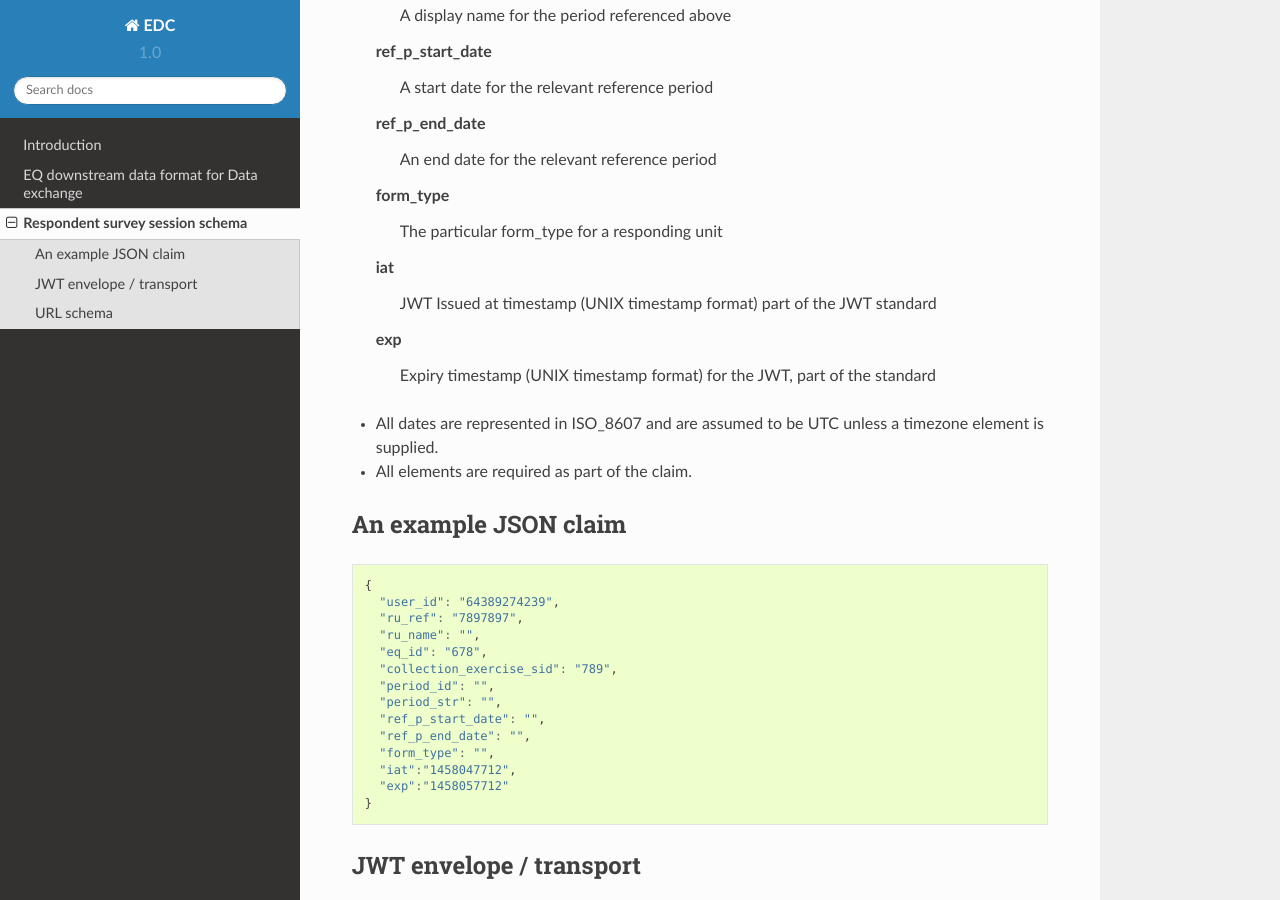
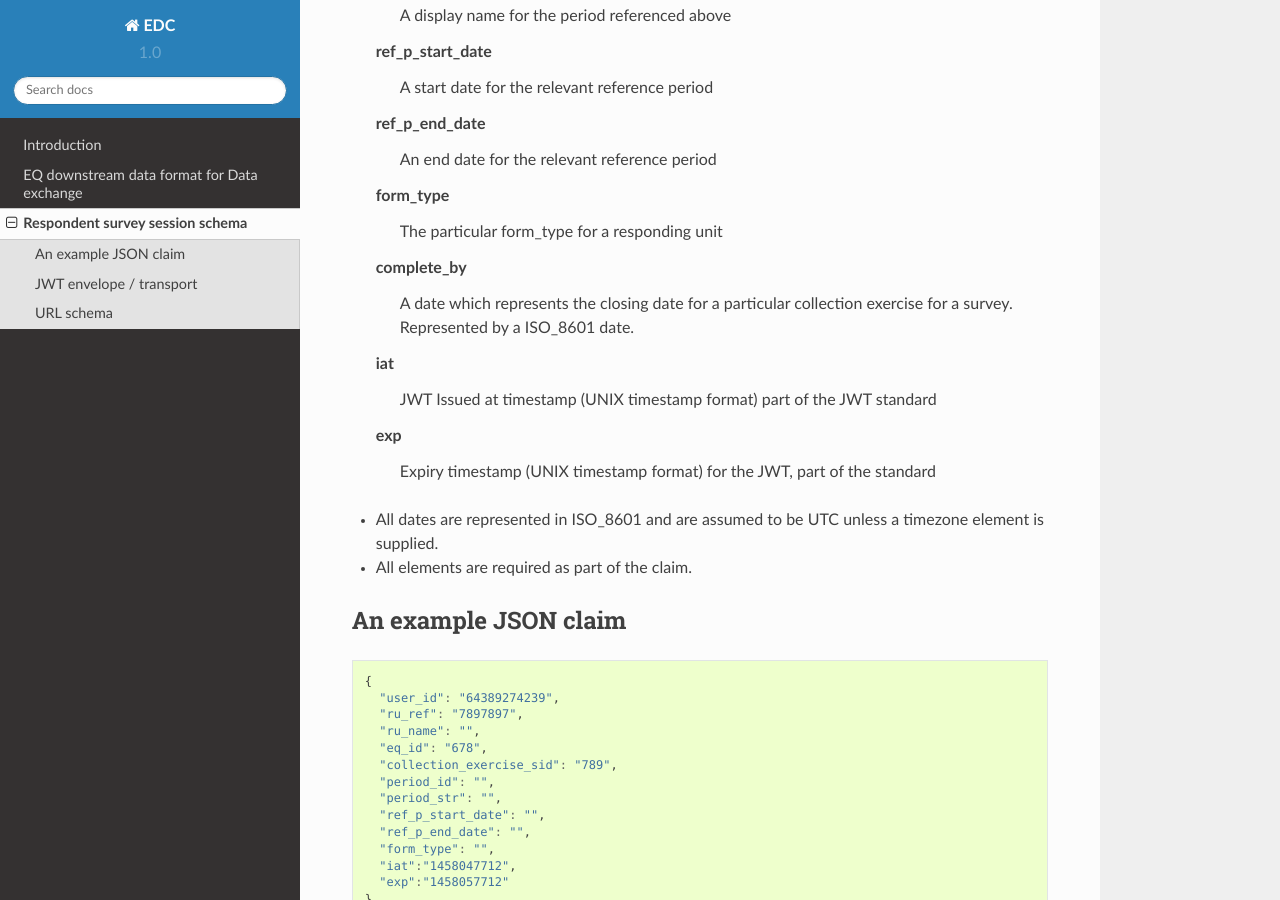
Before and after one commit to ONSdigital/ons-schema-definitions, a Sphinx documentation site: the page built from docs/rm-eq.rst, in a window 1280 px wide and 900 px high, scrolled down 799 px. Built offline with Sphinx 7.4.7 and the Read the Docs theme 2.0.0, drawn with Linux system fonts in a browser that asks for light colours.

Commit message:
Add complete by field
Added a new field for the completed by date. This may not be filled / and or used dependent on the user experience. Also amend to ISO 8601 not 8607.

```diff
--- a/docs/rm-eq.rst
+++ b/docs/rm-eq.rst
@@ -28,12 +28,14 @@ Schema definition
     An end date for the relevant reference period
   form_type
     The particular form_type for a responding unit
+  complete_by
+    A date which represents the closing date for a particular collection exercise for a survey. Represented by a ISO_8601 date.
   iat
     JWT Issued at timestamp (UNIX timestamp format) part of the JWT standard
   exp
     Expiry timestamp (UNIX timestamp format) for the JWT, part of the standard
 
-* All dates are represented in ISO_8607 and are assumed to be UTC unless a timezone element is supplied.
+* All dates are represented in ISO_8601 and are assumed to be UTC unless a timezone element is supplied.
 * All elements are required as part of the claim.
 
 
```
